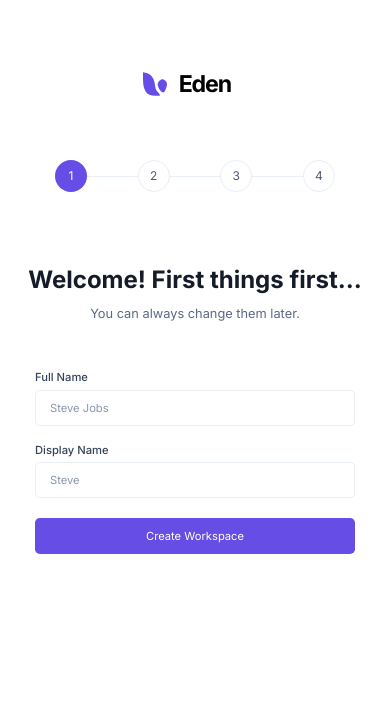
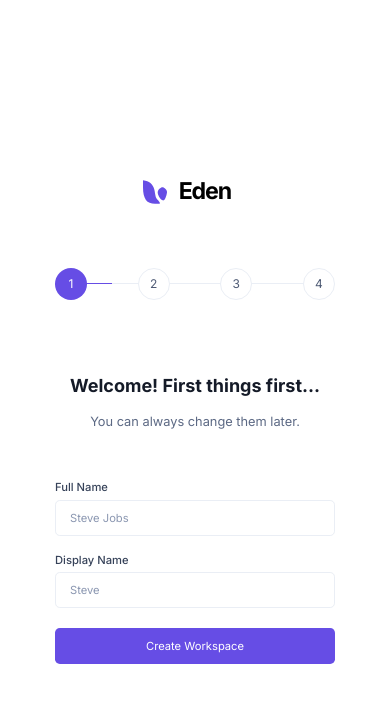
Before and after one commit to roysatadru/eden, a React (Create React App) app: page / in a window 390 px wide. Shown: the top 702 px of the page. Built offline with nearby package versions, Linux system fonts and the light colour scheme.

Commit message:
responsive design done

```diff
--- a/src/components/typography.tsx
+++ b/src/components/typography.tsx
@@ -17,7 +17,7 @@ export function Typography(props: TypographyProps) {
     case 'primary-heading':
       return (
         <h1
-          className={`font-bold text-gray-800 text-5xl leading-none ${className}`}
+          className={`font-bold text-gray-800 text-4xl tablet:text-5xl tablet:leading-none ${className}`}
         >
           {children}
         </h1>
@@ -32,7 +32,9 @@ export function Typography(props: TypographyProps) {
 
     case 'primary-sub-heading':
       return (
-        <p className={`text-gray-400 leading-none ${className}`}>{children}</p>
+        <p className={`text-gray-400 tablet:leading-none ${className}`}>
+          {children}
+        </p>
       );
 
     case 'secondary-sub-text':
--- a/src/layouts/main-layout.tsx
+++ b/src/layouts/main-layout.tsx
@@ -10,9 +10,9 @@ export function MainLayout(props: MainLayoutProps) {
   const { children } = props;
 
   return (
-    <div className="min-h-screen py-36 flex flex-col items-center">
+    <div className="min-h-screen py-36 flex flex-col items-center justify-center px-8">
       <header>
-        <div className='-ml-8'>
+        <div className="-ml-8">
           <Logo />
         </div>
       </header>
```
